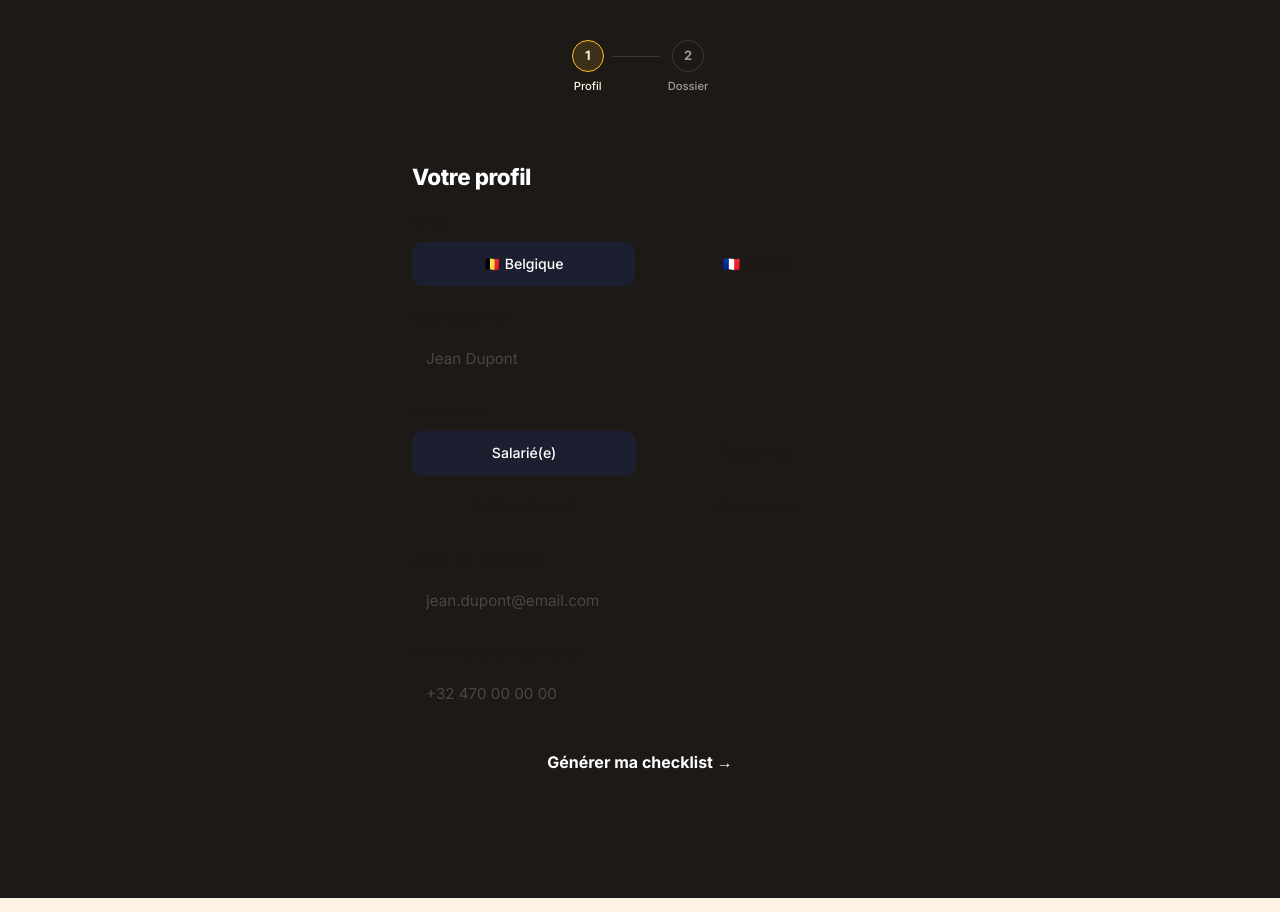
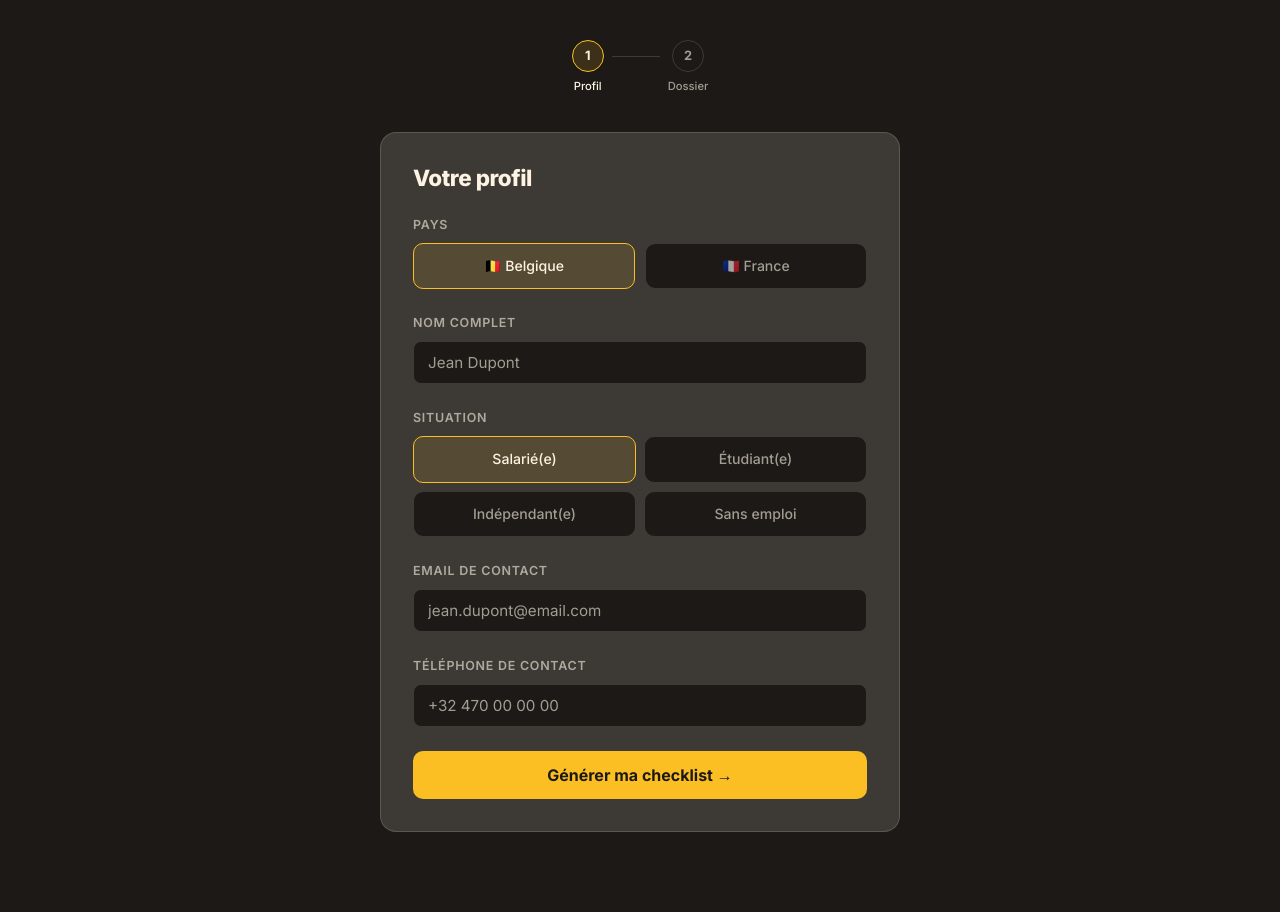
Before and after one commit to LoicDupong/locataire-pro, a Next.js app: page /start in a window 1280 px wide. Built offline with nearby package versions, Linux system fonts and the light colour scheme.

Commit message:
feat: apply design system to ProfileForm

```diff
--- a/components/ProfileForm.module.scss
+++ b/components/ProfileForm.module.scss
@@ -1,6 +1,6 @@
 .form {
-  background: var(--app-surface);
-  border: 1px solid var(--app-border);
+  background: var(--cream-15);
+  border: 1px solid var(--cream-15);
   border-radius: 16px;
   padding: 32px;
   display: flex;
@@ -12,7 +12,7 @@
 .title {
   font-size: 1.4rem;
   font-weight: 800;
-  color: #fff;
+  color: var(--cream);
   letter-spacing: -0.02em;
 }
 
@@ -24,7 +24,7 @@
   > label:not(.pill) {
     font-size: 0.78rem;
     font-weight: 600;
-    color: var(--app-muted);
+    color: var(--cream-60);
     text-transform: uppercase;
     letter-spacing: 0.06em;
   }
@@ -32,24 +32,24 @@
   input[type='text'],
   input[type='email'],
   input[type='tel'] {
-    background: var(--app-bg);
-    border: 1px solid var(--app-border);
+    background: var(--ink);
+    border: 1.5px solid var(--cream-15);
     border-radius: 8px;
     padding: 11px 14px;
-    color: #fff;
+    color: var(--cream);
     font-size: 0.95rem;
     font-family: inherit;
     width: 100%;
-    transition: border-color 0.15s, box-shadow 0.15s;
+    transition: border-color 0.15s, outline 0.15s;
 
     &::placeholder {
-      color: rgba(255, 255, 255, 0.2);
+      color: var(--cream-60);
     }
 
     &:focus {
-      outline: none;
-      border-color: var(--primary);
-      box-shadow: 0 0 0 3px rgba(29, 78, 216, 0.2);
+      outline: 3px solid var(--sun);
+      outline-offset: 2px;
+      border-color: var(--cream-60);
     }
   }
 }
@@ -68,25 +68,25 @@
   justify-content: center;
   gap: 6px;
   padding: 11px 10px;
-  background: var(--app-bg);
-  border: 1.5px solid var(--app-border);
+  background: var(--ink);
+  border: 1.5px solid var(--cream-15);
   border-radius: 10px;
   cursor: pointer;
   font-size: 0.88rem;
   font-weight: 500;
-  color: var(--app-muted);
-  transition: border-color 0.15s, background 0.15s, color 0.15s;
+  color: var(--cream-60);
+  transition: border-color 0.15s, color 0.15s;
   text-align: center;
 
   &:hover {
-    border-color: rgba(96, 165, 250, 0.3);
-    color: rgba(255, 255, 255, 0.6);
+    border-color: var(--cream-60);
+    color: var(--cream);
   }
 
   &Active {
-    border-color: var(--primary) !important;
-    background: rgba(29, 78, 216, 0.12);
-    color: #fff;
+    border-color: var(--sun) !important;
+    background: rgba(251, 191, 36, 0.12);
+    color: var(--cream);
   }
 }
 
@@ -101,21 +101,21 @@
 }
 
 .notice {
-  background: rgba(29, 78, 216, 0.08);
-  border: 1px solid rgba(29, 78, 216, 0.2);
+  background: var(--cream-15);
+  border: 1px solid var(--cream-15);
   border-radius: 8px;
   padding: 10px 14px;
   font-size: 0.82rem;
-  color: #93c5fd;
+  color: var(--cream-60);
 }
 
 .noticeNeutral {
-  background: rgba(255, 255, 255, 0.03);
-  border: 1px solid var(--app-border);
+  background: var(--cream-15);
+  border: 1px solid var(--cream-15);
   border-radius: 8px;
   padding: 10px 14px;
   font-size: 0.82rem;
-  color: var(--app-muted);
+  color: var(--cream-60);
 }
 
 .fadeIn {
@@ -138,17 +138,17 @@
 
 .submit {
   padding: 14px;
-  background: var(--primary);
-  color: #fff;
+  background: var(--sun);
+  color: var(--ink);
   border: none;
   border-radius: 10px;
   font-size: 1rem;
   font-weight: 700;
   width: 100%;
-  transition: background 0.15s, transform 0.12s;
+  transition: opacity 0.15s, transform 0.12s;
 
   &:hover {
-    background: var(--primary-hover);
+    opacity: 0.88;
     transform: translateY(-1px);
   }
 }
```
